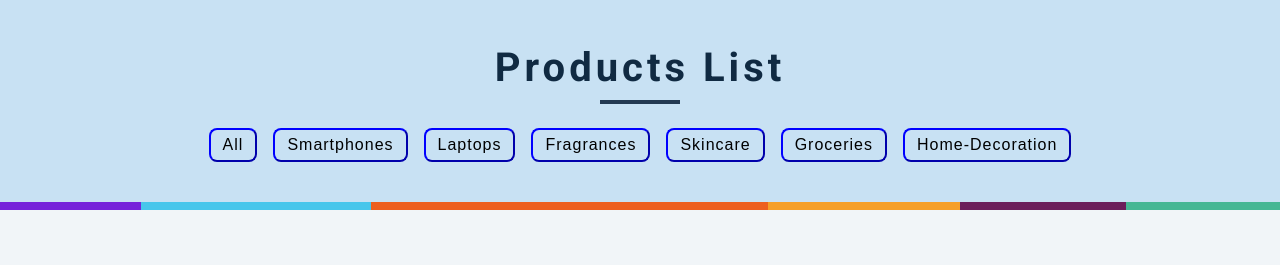
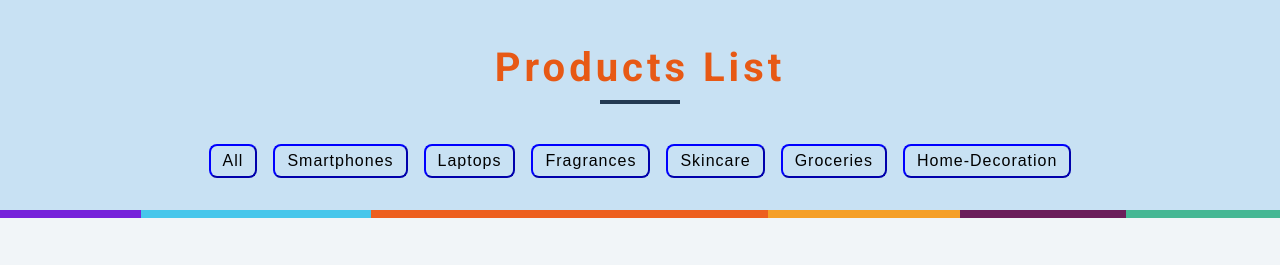
Before and after one commit to 8490/JS-products-lists, a website with bundled scripts: page index.html in a window 1280 px wide. Shown: the top 265 px of the page. Built offline with nearby package versions, Linux system fonts and the light colour scheme.

Commit message:
update header style

```diff
--- a/styles.css
+++ b/styles.css
@@ -5,55 +5,6 @@ Fonts
 */
 @import url('https://fonts.googleapis.com/css?family=Open+Sans|Roboto:400,700&display=swap');
 
-/*
-===============
-Variables
-===============
-*/
-
-/* :root {
-  dark shades of primary color
-  --clr-primary-1: hsl(205, 86%, 17%);
-  --clr-primary-2: hsl(205, 77%, 27%);
-  --clr-primary-3: hsl(205, 72%, 37%);
-  --clr-primary-4: hsl(205, 63%, 48%);
-  primary/main color
-  --clr-primary-5: #49a6e9;
-  lighter shades of primary color
-  --clr-primary-6: hsl(205, 89%, 70%);
-  --clr-primary-7: hsl(205, 90%, 76%);
-  --clr-primary-8: hsl(205, 86%, 81%);
-  --clr-primary-9: hsl(205, 90%, 88%);
-  --clr-primary-10: hsl(205, 100%, 96%);
-  darkest grey - used for headings
-  --clr-grey-1: hsl(209, 61%, 16%);
-  --clr-grey-2: hsl(211, 39%, 23%);
-  --clr-grey-3: hsl(209, 34%, 30%);
-  --clr-grey-4: hsl(209, 28%, 39%);
-  grey used for paragraphs
-  --clr-grey-5: hsl(210, 22%, 49%);
-  --clr-grey-6: hsl(209, 23%, 60%);
-  --clr-grey-7: hsl(211, 27%, 70%);
-  --clr-grey-8: hsl(210, 31%, 80%);
-  --clr-grey-9: hsl(212, 33%, 89%);
-  --clr-grey-10:
-  --clr-white: #fff;
-  --clr-red-dark: hsl(360, 67%, 44%);
-  --clr-red-light: hsl(360, 71%, 66%);
-  --clr-green-dark: hsl(125, 67%, 44%);
-  --clr-green-light: hsl(125, 71%, 66%);
-  --clr-gold: #c59d5f;
-  --clr-black: #222;
-  --ff-primary: 'Roboto', sans-serif;
-  --ff-secondary: "'Open Sans', sans-serif;"
-  --transition: all 0.3s linear;
-  --spacing: 0.25rem;
-  --radius: 0.5rem;
-  --light-shadow: 0 5px 15px rgba(0, 0, 0, 0.1);
-  --dark-shadow: 0 5px 15px rgba(0, 0, 0, 0.2);
-  --max-width: 1170px;
-  --fixed-width: 620px;
-} */
 /*
 ===============
 Global Styles
@@ -181,7 +132,8 @@ main {
 }
 .title {
   text-align: center;
-  margin-bottom: 1rem;
+  margin-bottom: 2rem;
+  color: #e75915;
 }
 .underline {
   width: 5rem;
@@ -191,7 +143,7 @@ main {
   margin-right: auto;
 }
 .btn-container {
-  margin-bottom: 2rem;
+  margin-bottom: 1.5rem;
   display: flex;
   justify-content: center;
   flex-wrap: wrap;
```
